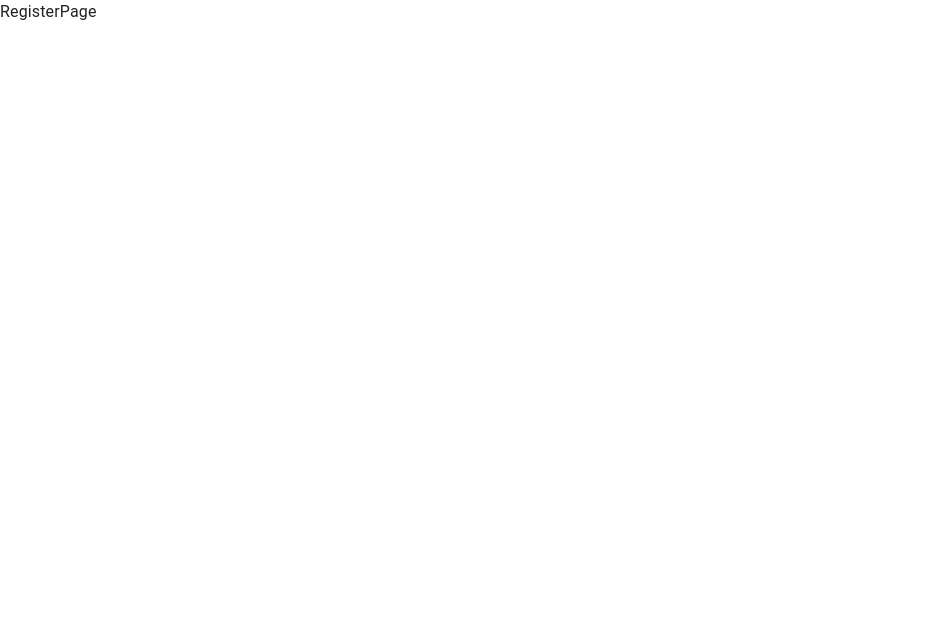
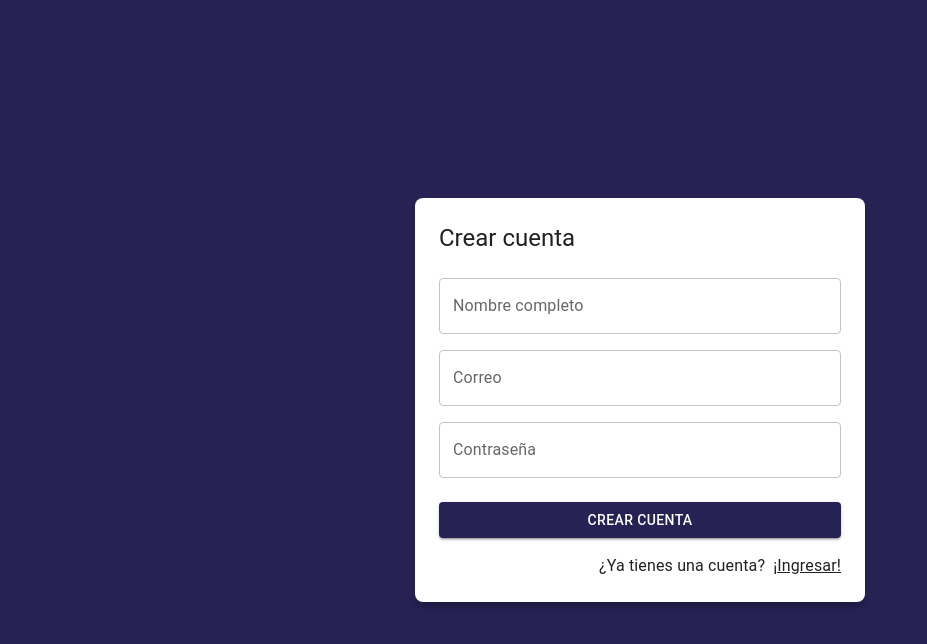
Before and after one commit to Luisromv/journal-app, a React (Vite) app: page /auth/register in a window 1280 px wide. Shown: the top 644 px of the page, without its empty margins (0-927 px from the left). Built offline with nearby package versions, Linux system fonts and the light colour scheme.

Commit message:
Diseño del login y register

```diff
--- /dev/null
+++ b/src/auth/layout/AuthLayout.jsx
@@ -0,0 +1,28 @@
+import { Grid, Typography } from "@mui/material"
+
+export const AuthLayout = ({children, title=''}) => {
+
+    return (
+        <Grid
+            container
+            spacing={0}
+            direction="column"
+            alignItems="center"
+            justifyContent="center"
+            sx={{ minHeight: '100vh', backgroundColor: 'primary.main', padding: 4 }}
+        >
+            <Grid
+                item
+                className="box-shadow"
+                xs={3}
+                sx={{ width: {sm: 450},
+                    backgroundColor: 'white',
+                    padding: 3,
+                    borderRadius: 2 }}
+            >
+                <Typography variant='h5' sx={{ mb: 1 }}>{ title }</Typography>
+                {children}
+            </Grid>
+        </Grid>
+    )
+}
--- a/src/auth/pages/LoginPage.jsx
+++ b/src/auth/pages/LoginPage.jsx
@@ -1,27 +1,12 @@
 import { Link as RouterLink } from 'react-router-dom'
 import { Google } from "@mui/icons-material"
 import { Button, Grid, Link, TextField, Typography } from "@mui/material"
-import { minHeight } from "@mui/system"
+import { AuthLayout } from '../layout/AuthLayout'
 
 export const LoginPage = () => {
 
     return (
-        <Grid
-            container
-            spacing={0}
-            direction="column"
-            alignItems="center"
-            justifyContent="center"
-            sx={{ minHeight: '100vh', backgroundColor: 'primary.main', padding: 4 }}
-        >
-            <Grid
-                item
-                className="box-shadow"
-                xs={3}
-                sx={{ backgroundColor: 'white', padding: 3, borderRadius: 2 }}
-            >
-                <Typography variant='h5' sx={{ mb: 1 }}>Login</Typography>
-
+        <AuthLayout title='Login'>
             <form>
                 <Grid container>
                     <Grid item xs={12} sx={{ mt: 2 }}>
@@ -66,8 +51,6 @@
                     </Grid>
                 </Grid>
             </form>
-
-            </Grid>
-        </Grid>
+        </AuthLayout>
     )
 }
--- a/src/auth/pages/RegisterPage.jsx
+++ b/src/auth/pages/RegisterPage.jsx
@@ -1,7 +1,61 @@
+import { Link as RouterLink } from 'react-router-dom'
+import { Google } from "@mui/icons-material"
+import { Button, Grid, Link, TextField, Typography } from "@mui/material"
+import { AuthLayout } from '../layout/AuthLayout'
 
 export const RegisterPage = () => {
 
     return (
-        <div>RegisterPage</div>
+        <AuthLayout title='Crear cuenta'>
+            <form>
+                <Grid container>
+
+                    <Grid item xs={12} sx={{ mt: 2 }}>
+                        <TextField
+                            label="Nombre completo"
+                            type="text"
+                            placeholder="Nombre completo"
+                            fullWidth
+                        />
+                    </Grid>
+
+                    <Grid item xs={12} sx={{ mt: 2 }}>
+                        <TextField
+                            label="Correo"
+                            type="email"
+                            placeholder="Correo Electronico"
+                            fullWidth
+                        />
+                    </Grid>
+
+                    <Grid item xs={12} sx={{ mt: 2 }}>
+                        <TextField
+                            label="Contraseña"
+                            type="password"
+                            placeholder="Contraseña"
+                            fullWidth
+                        />
+                    </Grid>
+
+                    <Grid container spacing={2} sx={{ mb: 2, mt: 1 }}>
+                        <Grid item xs={12}>
+                            <Button
+                                variant="contained"
+                                fullWidth>
+                                Crear cuenta
+                            </Button>
+                        </Grid>
+
+                    </Grid>
+
+                    <Grid container direction='row' justifyContent='end'>
+                        <Typography sx={{ mr: 1 }}>¿Ya tienes una cuenta?</Typography>
+                        <Link component={RouterLink} color='inherit' to="/auth/login">
+                            ¡Ingresar!
+                        </Link>
+                    </Grid>
+                </Grid>
+            </form>
+        </AuthLayout>
     )
 }
```
Lines whose indentation alone changed are shown as unchanged.
